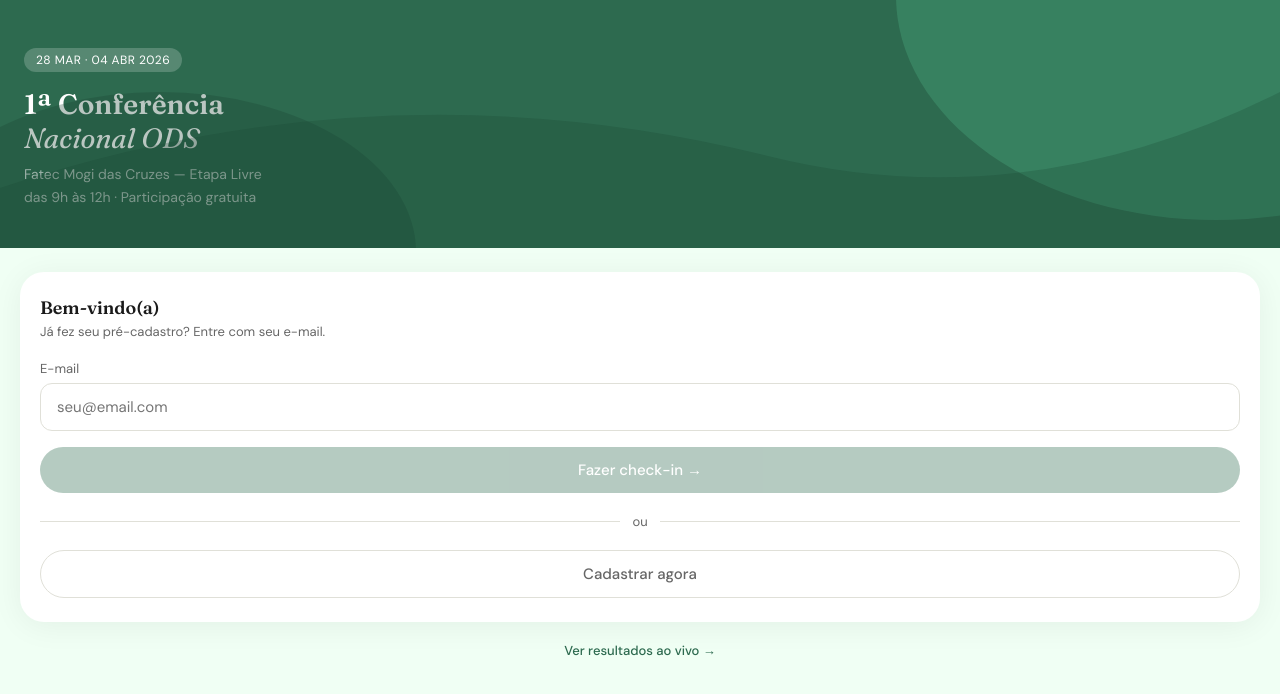
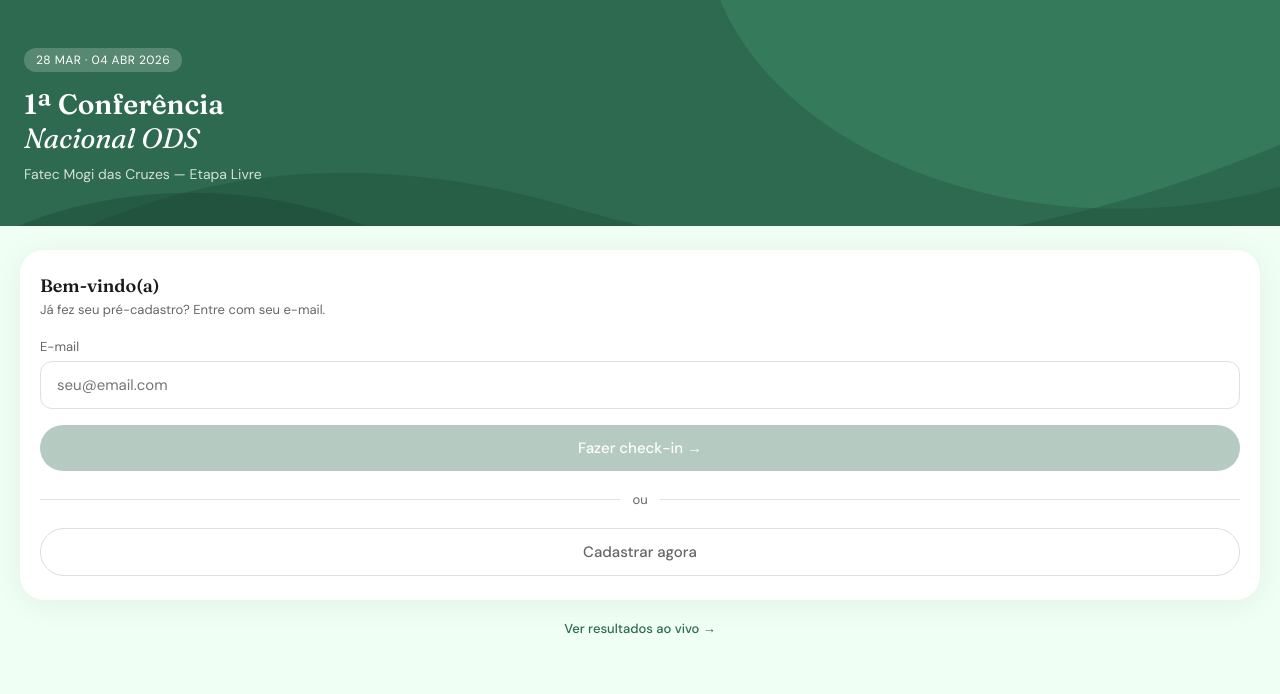
Before and after one commit to thomasmfx/ods-fatec-mc, a React app in the folder frontend/: page / in a window 1280 px wide. Shown: the top 694 px of the page. Built offline with nearby package versions, Linux system fonts and the light colour scheme; the HTML template or start-up script is replaced by a standard one.

Commit message:
refactor: refatora hero e normaliza case de nomes de rotas

```diff
--- a/frontend/src/App.jsx
+++ b/frontend/src/App.jsx
@@ -9,11 +9,11 @@ export default function App() {
   return (
     <BrowserRouter>
       <Routes>
-        { <><Route path="/" element={<Login />} />
-        <Route path="/Cadastro" element={<Cadastro />} /></>
-        /*<Route path="/votacao" element={<Votacao />} />
-        <Route path="/confirmacao" element={<Confirmacao />} />
-        <Route path="/dashboard" element={<Dashboard />} /> */ }
+        <Route path="/" element={<Login />} />
+        <Route path="/cadastro" element={<Cadastro />} />
+        {/* <Route path="/votacao" element={<Votacao />} /> */}
+        {/* <Route path="/confirmacao" element={<Confirmacao />} /> */}
+        {/* <Route path="/dashboard" element={<Dashboard />} /> */}
       </Routes>
     </BrowserRouter>
   )
--- /dev/null
+++ b/frontend/src/components/Background/index.jsx
@@ -0,0 +1,17 @@
+export default function Background({ shapes }) {
+  return (
+    <svg
+      viewBox="0 0 400 200" /* Increased height to match your login prototype */
+      preserveAspectRatio="xMidYMid slice"
+      style={{
+        position: 'absolute',
+        inset: 0,
+        width: '100%',
+        height: '100%',
+        pointerEvents: 'none'
+      }}
+    >
+      {shapes}
+    </svg>
+  );
+}
--- /dev/null
+++ b/frontend/src/components/Hero/hero.module.css
@@ -0,0 +1,27 @@
+.hero {
+    position: relative;
+    overflow: hidden;
+    padding: 48px 24px 40px;
+    color: #fff;
+    transition: background-color 0.4s ease; /* Transição suave entre temas */
+}
+
+.content {
+    position: relative;
+    z-index: 2; /* Sempre acima dos blobs */
+}
+
+/* Optional: Move your shared typography here too */
+.content h1 {
+    font-family: 'Fraunces', serif;
+    font-size: 28px;
+    font-weight: 600;
+    line-height: 1.2;
+    margin-bottom: 8px;
+}
+
+.content p {
+    font-size: 14px;
+    color: rgba(255, 255, 255, 0.8);
+    line-height: 1.6;
+}
--- /dev/null
+++ b/frontend/src/components/Hero/index.jsx
@@ -0,0 +1,19 @@
+import Background from "../Background";
+import styles from "./hero.module.css";
+import { THEMES } from "./variants.jsx";
+
+export default function Hero({ children, variant = "green" }) {
+  const theme = THEMES[variant] || THEMES.green;
+
+  return (
+    <div
+      className={styles.hero}
+      style={{ backgroundColor: theme.bg }}
+    >
+      <Background shapes={theme.shapes} />
+      <div className={styles.content}>
+        {children}
+      </div>
+    </div>
+  );
+}
--- /dev/null
+++ b/frontend/src/components/Hero/variants.jsx
@@ -0,0 +1,47 @@
+export const THEMES = {
+  green: {
+    bg: "#2D6A4F",
+    // These are the specific shapes from your "Eixo 01" / Login
+    shapes: (
+      <>
+        <ellipse cx="350" cy="40" rx="130" ry="90" fill="#40916C" opacity="0.4"/>
+        <ellipse cx="60" cy="190" rx="100" ry="65" fill="#1B4332" opacity="0.4"/>
+        <path d="M0,150 Q80,100 180,130 Q280,160 400,110 L400,220 L0,220Z" fill="#1B4332" opacity="0.3"/>
+      </>
+    )
+  },
+  blue: {
+    bg: "#1565C0",
+    // Shapes from "Eixo 02"
+    shapes: (
+      <>
+        <ellipse cx="50" cy="50" rx="100" ry="70" fill="#1565C0" opacity="0.3"/>
+        <ellipse cx="350" cy="130" rx="120" ry="70" fill="#0D47A1" opacity="0.25"/>
+        <path d="M0,100 Q80,50 180,80 Q280,110 400,60 L400,190 L0,190Z" fill="#0D47A1" opacity="0.3"/>
+        <circle cx="300" cy="40" r="50" fill="#42A5F5" opacity="0.2"/>
+      </>
+    )
+  },
+  orange: {
+    bg: "#E65100",
+    // Shapes from "Eixo 04"
+    shapes: (
+      <>
+        <ellipse cx="380" cy="50" rx="100" ry="75" fill="#E65100" opacity="0.3"/>
+        <ellipse cx="100" cy="160" rx="130" ry="60" fill="#BF360C" opacity="0.25"/>
+        <path d="M0,90 Q100,140 200,100 Q300,60 400,120 L400,190 L0,190Z" fill="#BF360C" opacity="0.25"/>
+      </>
+    )
+  },
+  purple: {
+    bg: "#6A1B9A",
+    // Shapes from "Eixo 05"
+    shapes: (
+      <>
+        <ellipse cx="200" cy="20" rx="200" ry="80" fill="#6A1B9A" opacity="0.3"/>
+        <ellipse cx="380" cy="150" rx="90" ry="65" fill="#4A148C" opacity="0.25"/>
+        <path d="M0,110 Q80,70 160,100 Q240,130 320,80 Q380,50 400,90 L400,190 L0,190Z" fill="#4A148C" opacity="0.3"/>
+      </>
+    )
+  }
+};
--- a/frontend/src/components/background/index.jsx
+++ /dev/null
@@ -1,9 +0,0 @@
-export default function Background() {
-    return (
-        <svg viewBox="0 0 400 120" preserveAspectRatio="xMidYMid slice">
-            <ellipse cx="380" cy="20" rx="100" ry="70" fill="#52B788" opacity="0.3" />
-            <ellipse cx="50" cy="100" rx="80" ry="50" fill="#1B4332" opacity="0.3" />
-            <path d="M0,80 Q120,40 240,70 Q320,90 400,50 L400,120 L0,120Z" fill="#1B4332" opacity="0.25" />
-        </svg>
-    )
-}
--- a/frontend/src/pages/Cadastro/index.jsx
+++ b/frontend/src/pages/Cadastro/index.jsx
@@ -1,6 +1,6 @@
 import { useState } from "react"
 import { useNavigate } from "react-router-dom"
-import Background from "../../components/background"
+import Hero from "../../components/Hero"
 import styles from "./cadastro.module.css"
 
 export default function Cadastro() {
@@ -22,14 +22,13 @@ export default function Cadastro() {
 
     return (
         <div className={`screen active ${styles.screen}`} id="screen-cadastro">
-            <div className={`blob-bg ${styles.cadastroHero}`}>
-                <Background />
-                <div className={styles.btnBack}>
-                    <button onClick={() => navigate('/')}>← Voltar</button>
-                </div>
-                <h1>Cadastro</h1>
-                <p>Preencha seus dados para participar</p>
-            </div>
+          <Hero>
+              <div className={styles.btnBack}>
+                  <button onClick={() => navigate('/')}>← Voltar</button>
+              </div>
+              <h1>Cadastro</h1>
+              <p>Preencha seus dados para participar</p>
+          </Hero>
 
             <div className="scroll">
                 <div className={styles.formSection}>
--- a/frontend/src/pages/Login/index.jsx
+++ b/frontend/src/pages/Login/index.jsx
@@ -1,10 +1,9 @@
-import { useNavigate } from "react-router-dom"
+import { Link } from "react-router-dom"
 import { useState } from "react"
-import Background from "../../components/background"
+import Hero from "../../components/Hero"
 import styles from "./login.module.css"
 
 export default function Login() {
-    const navigate = useNavigate()
     const [email, setEmail] = useState('')
     function checkLogin(e) {
         setEmail(e.target.value)
@@ -16,27 +15,31 @@ export default function Login() {
 
     return (
         <div className={`screen active ${styles.screen}`} id="screen-login">
-            <div className={`blob-bg ${styles.hero}`}>
-                <Background />
+            <Hero>
                 <div className={styles.dateChip}>28 MAR · 04 ABR 2026</div>
                 <h1>1ª Conferência<br /><em>Nacional ODS</em></h1>
-                <p>Fatec Mogi das Cruzes — Etapa Livre<br />das 9h às 12h · Participação gratuita</p>
-            </div>
+                <p>Fatec Mogi das Cruzes — Etapa Livre</p>
+            </Hero>
 
             <div className={styles.loginCard}>
                 <h2>Bem-vindo(a)</h2>
                 <p className={styles.sub}>Já fez seu pré-cadastro? Entre com seu e-mail.</p>
                 <div className="field">
-                    <label className="field-label">E-mail</label>
+                    <label className="field-label" htmlFor="login-email">E-mail</label>
                     <input type="email" id="login-email" placeholder="seu@email.com" onChange={checkLogin} />
                 </div>
                 <button className="btn btn-primary btn-full" disabled={!email} onClick={doCheckin}>Fazer check-in →</button>
                 <div className={styles.divider}>ou</div>
-                <button className={`btn btn-ghost btn-full ${styles.btnCadastrar}`} onClick={() => navigate('/Cadastro')}>Cadastrar agora</button>
+                <Link
+                  to="/cadastro"
+                  className={`btn btn-ghost btn-full ${styles.btnCadastrar}`}
+                >
+                  Cadastrar agora
+                </Link>
             </div>
 
             <div className={styles.loginFooter}>
-                <a onClick={() => navigate('/Dashboard')}>Ver resultados ao vivo →</a>
+                <Link to="/dashboard">Ver resultados ao vivo →</Link>
             </div>
         </div>
     )
--- a/frontend/src/pages/Login/login.module.css
+++ b/frontend/src/pages/Login/login.module.css
@@ -8,6 +8,7 @@
     overflow: hidden;
     padding: 48px 24px 40px;
     color: #fff;
+    /* This creates the container for the absolute SVG */
 }
 
 .hero :global(h1) {
@@ -22,6 +23,19 @@
     font-size: 14px;
     color: rgba(255, 255, 255, 0.8);
     line-height: 1.6;
+}
+
+.hero > *:not(svg) {
+    position: relative;
+    z-index: 1;
+}
+
+/* Alternatively, target them individually if the selector above is too broad */
+.dateChip,
+.hero h1,
+.hero p {
+    position: relative;
+    z-index: 1;
 }
 
 .dateChip {
@@ -87,6 +101,7 @@
 
 .btnCadastrar {
     transition: background 0.3s, color 0.3s, border-color 0.3s;
+    text-decoration: none;
 }
 
 .btnCadastrar:hover {
```
Also changed, not shown: frontend/src/components/Background/background.module.css (added, +10 -0 lines).
